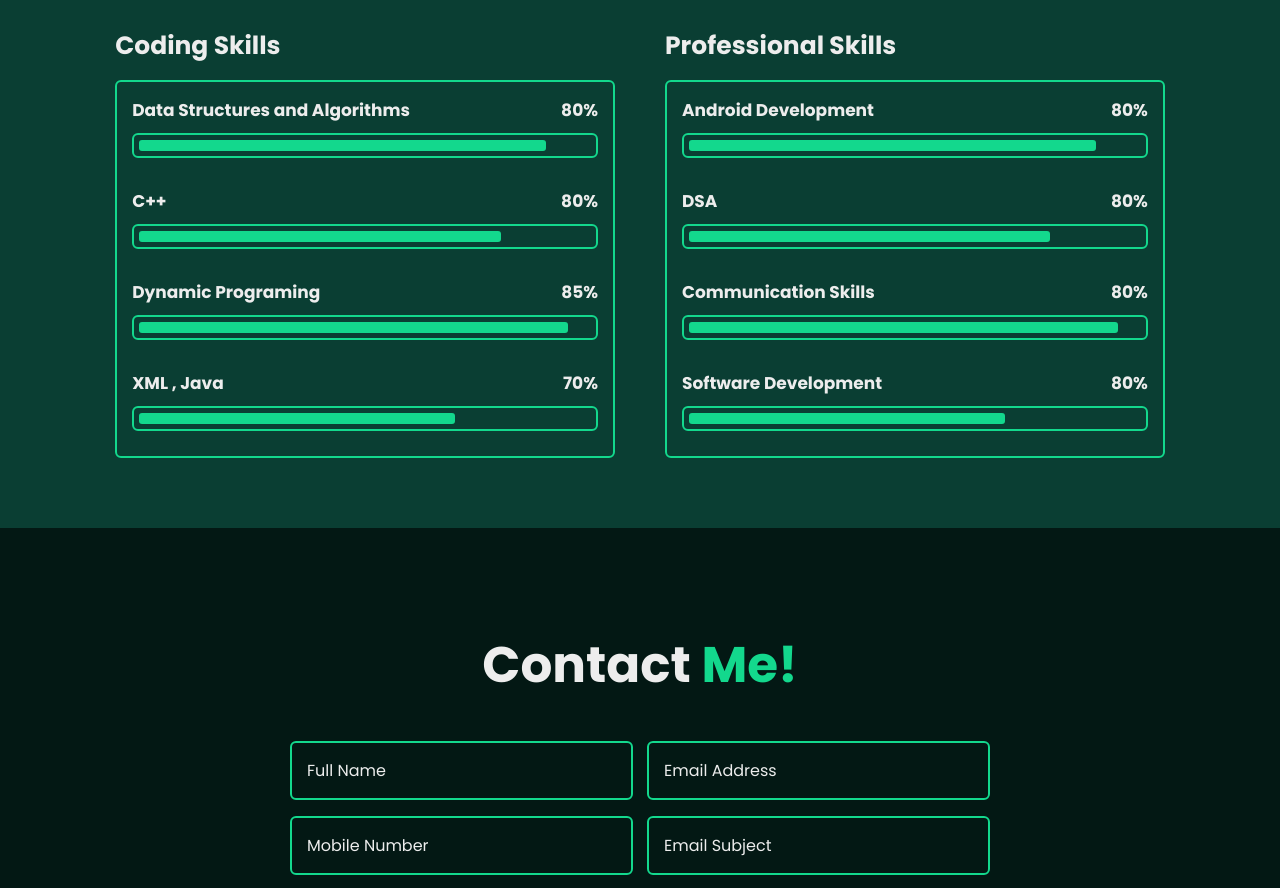
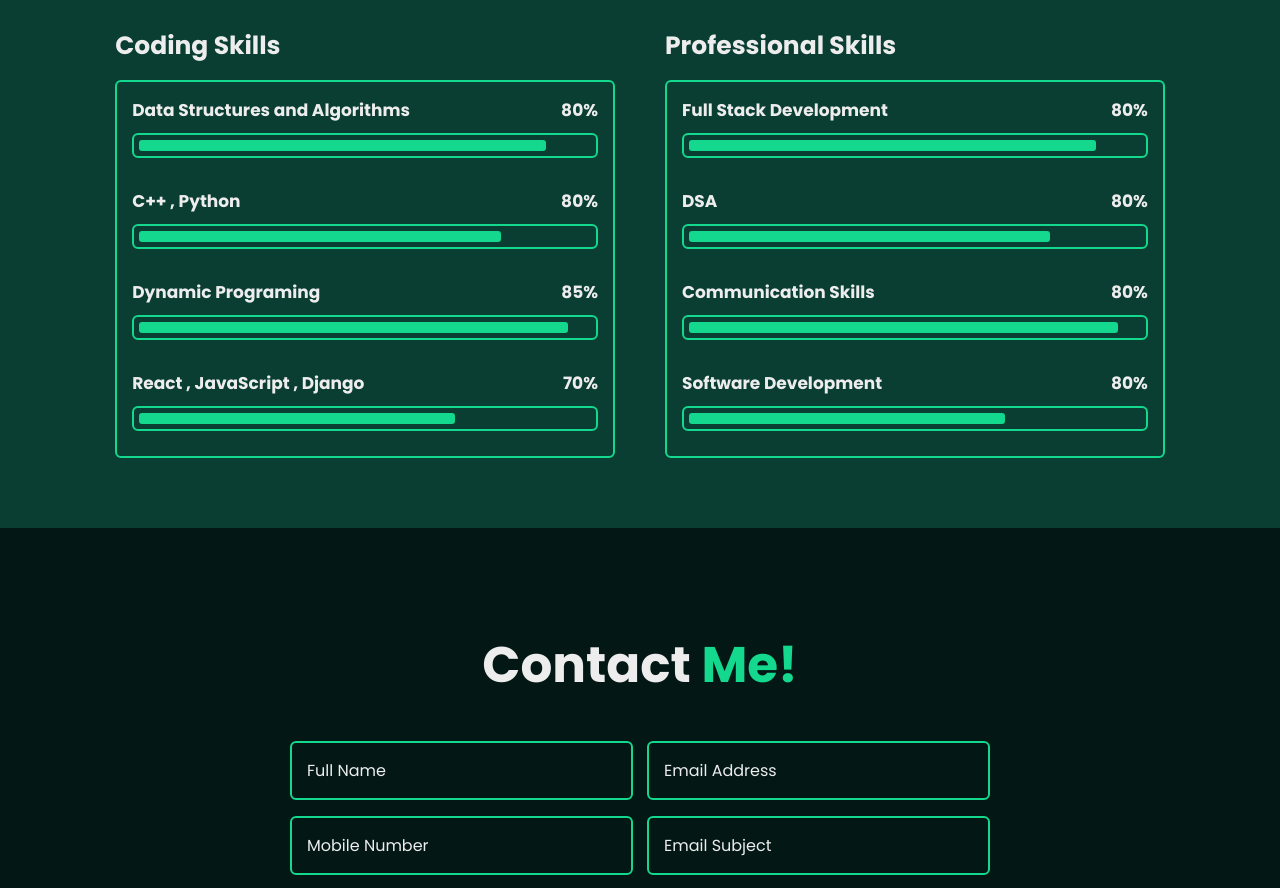
Before and after one commit to rishav-raushan/Portfolio, a plain HTML site: page index.html in a window 1280 px wide. Shown: the part 3334-4222 px from the top of the page. Drawn offline with nearby package versions, Linux system fonts and the light colour scheme.

Commit message:
Update index.html

```diff
--- a/index.html
+++ b/index.html
@@ -267,7 +267,7 @@
 
                         </div>
                         <div class="progress">
-                            <h3>C++ <span>80%</span></h3>
+                            <h3>C++ , Python <span>80%</span></h3>
                             <div class="bar"><span></span></div>
 
                         </div>
@@ -277,7 +277,7 @@
 
                         </div>
                         <div class="progress">
-                            <h3>XML , Java <span>70%</span></h3>
+                            <h3>React , JavaScript , Django <span>70%</span></h3>
                             <div class="bar"><span></span></div>
 
                         </div>
@@ -293,7 +293,7 @@
                 <div class="skills-box">
                     <div class="skills-content">
                         <div class="progress">
-                            <h3>Android Development <span>80%</span></h3>
+                            <h3>Full Stack Development <span>80%</span></h3>
                             <div class="bar"><span></span></div>
 
                         </div>
```
